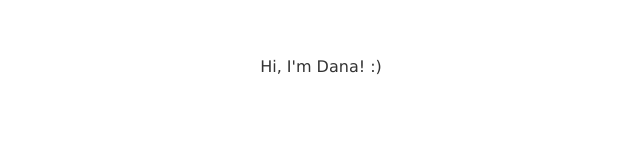
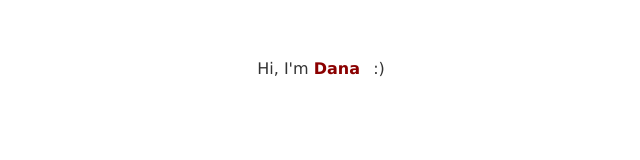
Before and after one commit to danacmoldovan/portfolio-website, a Svelte app: page / in a window 1280 px wide. Shown: the part 334-494 px from the top of the page, without its empty margins (319-959 px from the left). Built offline with nearby package versions, Linux system fonts and the light colour scheme.

Commit message:
Typing effect

```diff
--- a/public/config.json
+++ b/public/config.json
@@ -1,4 +1,5 @@
 {
   "siteTitle": "Dana Moldovan",
-  "introduction": "Hi, I'm Dana! :)"
+  "introduction": "Hi, I'm",
+  "introDynamicWords": [ "Dana", "Codruta" ]
 }
--- a/src/components/Intro.svelte
+++ b/src/components/Intro.svelte
@@ -1,7 +1,79 @@
 <script>
     import config from '../../public/config.json';
+    import { onMount } from 'svelte';
+
+    onMount( async () => {
+      const words = config.introDynamicWords;
+      const targetElement = document.getElementById( 'type' );
+      let i = 0;
+      let counter;
+
+      function type() {
+        let word = words[i].split( '' );
+
+        const loopTyping = function () {
+          if ( word.length > 0 ) {
+            targetElement.innerHTML += word.shift();
+          } else {
+            erase();
+            return false;
+          }
+          counter = setTimeout( loopTyping, 300 );
+        };
+
+        loopTyping();
+      }
+
+      function erase() {
+        let word = words[i].split( '' );
+
+        const loopErasing = function () {
+          if ( word.length > 0 ) {
+            word.pop();
+            targetElement.innerHTML = word.join( '' );
+          } else {
+            if ( words.length > ( i + 1 ) ) {
+              i ++;
+            } else {
+              i = 0;
+            }
+            type();
+            return false;
+          }
+          counter = setTimeout( loopErasing, 50 );
+        };
+
+        loopErasing();
+      }
+
+      type();
+    } );
+
 </script>
 
+<style>
+    #type {
+        color: darkred;
+        font-weight: bold;
+    }
+
+    #cursor {
+        font-size: 1.5em;
+        color: darkred;
+        animation: 1s blink step-end infinite;
+    }
+
+    @keyframes blink {
+        from, to {
+            color: transparent;
+        }
+        50% {
+            color: black;
+        }
+    }
+
+</style>
+
 <div id="intro">
-    {config.introduction}
+    {config.introduction} <span id="type"></span><span id="cursor">|</span> :)
 </div>
```
